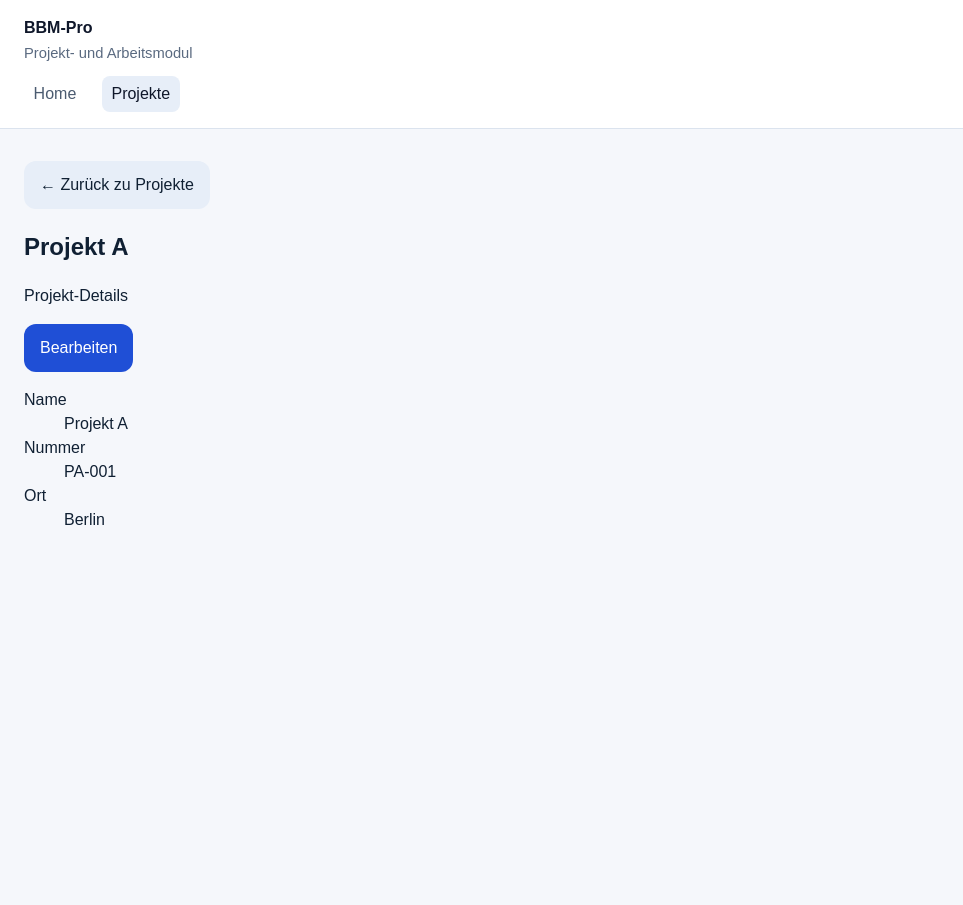
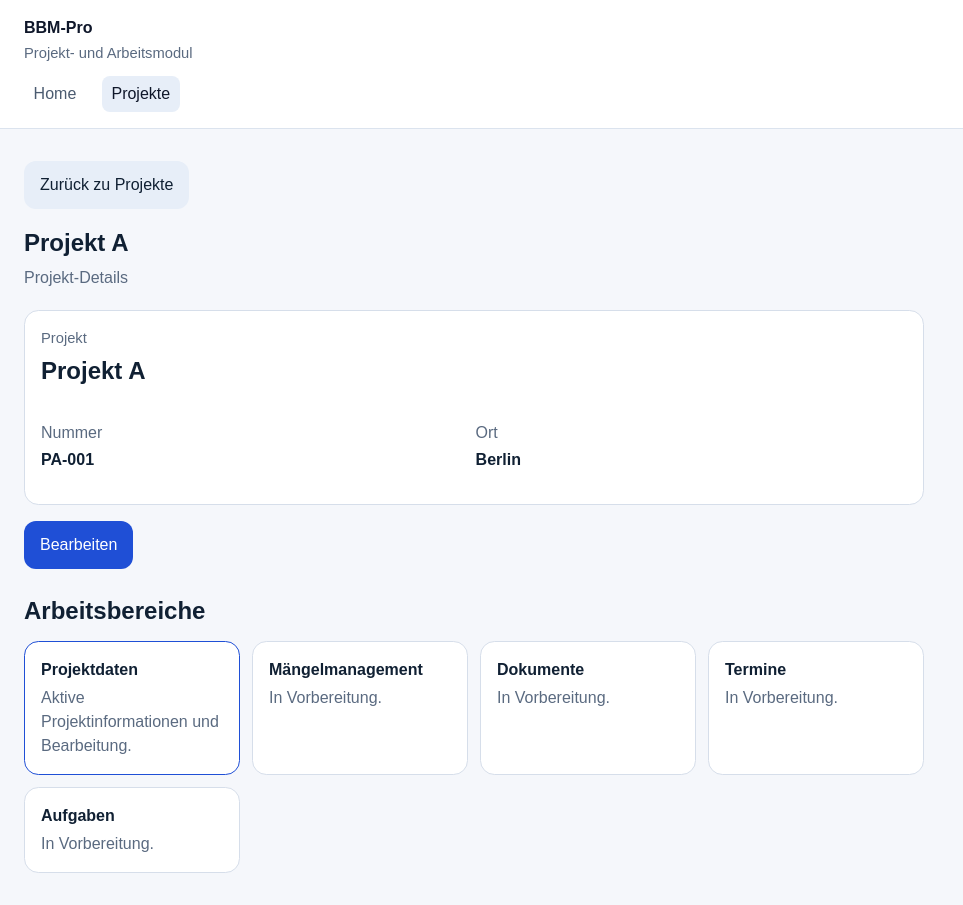
Before and after one commit to SteffenBandholt/BBM-Pro, a React (Vite) app: page /projects/1 in a window 1280 px wide. Shown: the whole page, without its empty margins (0-963 px from the left). Before the commit the page ends 800 px from the top, so only its background shows below. Built offline with nearby package versions, Linux system fonts and the light colour scheme.

Commit message:
Build project detail workspace

```diff
--- /dev/null
+++ b/src/modules/projects/components/ProjectSummaryCard.jsx
@@ -0,0 +1,20 @@
+export default function ProjectSummaryCard({ project }) {
+  return (
+    <section className="project-summary-card">
+      <div>
+        <span className="project-summary-card__label">Projekt</span>
+        <h2>{project.name || 'Projekt'}</h2>
+      </div>
+      <dl className="project-summary-card__details">
+        <div>
+          <dt>Nummer</dt>
+          <dd>{project.number || '-'}</dd>
+        </div>
+        <div>
+          <dt>Ort</dt>
+          <dd>{project.city || '-'}</dd>
+        </div>
+      </dl>
+    </section>
+  );
+}
--- /dev/null
+++ b/src/modules/projects/components/ProjectWorkspaceCard.jsx
@@ -0,0 +1,10 @@
+export default function ProjectWorkspaceCard({ title, description, active = false }) {
+  return (
+    <article
+      className={active ? 'project-workspace-card project-workspace-card--active' : 'project-workspace-card'}
+    >
+      <span className="project-workspace-card__title">{title}</span>
+      <span className="project-workspace-card__meta">{description}</span>
+    </article>
+  );
+}
--- /dev/null
+++ b/src/modules/projects/components/ProjectWorkspaceGrid.jsx
@@ -0,0 +1,19 @@
+import ProjectWorkspaceCard from './ProjectWorkspaceCard.jsx';
+
+export default function ProjectWorkspaceGrid({ workspaces }) {
+  return (
+    <section className="project-workspace-section">
+      <h2>Arbeitsbereiche</h2>
+      <div className="project-workspace-grid">
+        {workspaces.map((workspace) => (
+          <ProjectWorkspaceCard
+            key={workspace.id}
+            title={workspace.title}
+            description={workspace.description}
+            active={workspace.active}
+          />
+        ))}
+      </div>
+    </section>
+  );
+}
--- /dev/null
+++ b/src/modules/projects/data/projectWorkspaces.js
@@ -0,0 +1,32 @@
+export const projectWorkspaces = [
+  {
+    id: 'project-data',
+    title: 'Projektdaten',
+    description: 'Aktive Projektinformationen und Bearbeitung.',
+    active: true,
+  },
+  {
+    id: 'defects',
+    title: 'Mängelmanagement',
+    description: 'In Vorbereitung.',
+    active: false,
+  },
+  {
+    id: 'documents',
+    title: 'Dokumente',
+    description: 'In Vorbereitung.',
+    active: false,
+  },
+  {
+    id: 'appointments',
+    title: 'Termine',
+    description: 'In Vorbereitung.',
+    active: false,
+  },
+  {
+    id: 'tasks',
+    title: 'Aufgaben',
+    description: 'In Vorbereitung.',
+    active: false,
+  },
+];
--- a/src/pages/ProjectDetailPage.jsx
+++ b/src/pages/ProjectDetailPage.jsx
@@ -1,6 +1,9 @@
 import { useEffect, useState } from 'react';
 import { useNavigate, useParams } from 'react-router-dom';
 import ProjectForm from '../modules/projects/components/ProjectForm.jsx';
+import ProjectSummaryCard from '../modules/projects/components/ProjectSummaryCard.jsx';
+import ProjectWorkspaceGrid from '../modules/projects/components/ProjectWorkspaceGrid.jsx';
+import { projectWorkspaces } from '../modules/projects/data/projectWorkspaces.js';
 import { useProjects } from '../modules/projects/hooks/useProjects.js';
 
 export default function ProjectDetailPage() {
@@ -55,11 +58,20 @@ export default function ProjectDetailPage() {
   return (
     <section className="page-section">
       <button type="button" className="button button--secondary" onClick={handleBackClick}>
-        ← Zurück zu Projekte
+        Zurück zu Projekte
       </button>
-      <h1>{project.name || 'Projekt'}</h1>
-      <p>Projekt-Details</p>
+
+      <div className="project-detail-header">
+        <div>
+          <h1>{project.name || 'Projekt'}</h1>
+          <p>Projekt-Details</p>
+        </div>
+      </div>
+
       {localError ? <p className="form-error">{localError}</p> : null}
+
+      <ProjectSummaryCard project={project} />
+
       {isEditing ? (
         <ProjectForm
           initialValues={project}
@@ -68,26 +80,12 @@ export default function ProjectDetailPage() {
           submitLabel="Speichern"
         />
       ) : (
-        <>
-          <button type="button" className="button" onClick={handleStartEdit}>
-            Bearbeiten
-          </button>
-          <dl>
-            <div>
-              <dt>Name</dt>
-              <dd>{project.name || '-'}</dd>
-            </div>
-            <div>
-              <dt>Nummer</dt>
-              <dd>{project.number || '-'}</dd>
-            </div>
-            <div>
-              <dt>Ort</dt>
-              <dd>{project.city || '-'}</dd>
-            </div>
-          </dl>
-        </>
+        <button type="button" className="button" onClick={handleStartEdit}>
+          Bearbeiten
+        </button>
       )}
+
+      <ProjectWorkspaceGrid workspaces={projectWorkspaces} />
     </section>
   );
 }
--- a/src/styles/global.css
+++ b/src/styles/global.css
@@ -79,6 +79,19 @@ a {
   max-width: 900px;
 }
 
+.project-detail-header {
+  margin: 1rem 0 1.25rem;
+}
+
+.project-detail-header h1 {
+  margin: 0 0 0.35rem;
+}
+
+.project-detail-header p {
+  margin: 0;
+  color: #5a6a80;
+}
+
 .page-header {
   display: flex;
   align-items: center;
@@ -139,6 +152,75 @@ a {
 
 .project-card--static {
   cursor: default;
+}
+
+.project-summary-card,
+.project-workspace-card {
+  border: 1px solid #d6deea;
+  border-radius: 0.9rem;
+  background: #ffffff;
+  padding: 1rem;
+}
+
+.project-summary-card {
+  display: grid;
+  gap: 1rem;
+  margin-bottom: 1rem;
+}
+
+.project-summary-card__label {
+  display: block;
+  color: #5a6a80;
+  font-size: 0.92rem;
+  margin-bottom: 0.2rem;
+}
+
+.project-summary-card h2 {
+  margin: 0;
+}
+
+.project-summary-card__details,
+.project-summary-card__details div {
+  display: grid;
+  gap: 0.2rem;
+}
+
+.project-summary-card__details {
+  grid-template-columns: repeat(auto-fit, minmax(140px, 1fr));
+}
+
+.project-summary-card__details dt,
+.project-workspace-card__meta {
+  color: #5a6a80;
+}
+
+.project-summary-card__details dd {
+  margin: 0;
+  font-weight: 700;
+}
+
+.project-workspace-section {
+  margin-top: 1.5rem;
+}
+
+.project-workspace-section h2 {
+  margin: 0 0 0.75rem;
+}
+
+.project-workspace-grid {
+  display: grid;
+  grid-template-columns: repeat(auto-fit, minmax(180px, 1fr));
+  gap: 0.75rem;
+}
+
+.project-workspace-card--active {
+  border-color: #1f4fd6;
+}
+
+.project-workspace-card__title {
+  display: block;
+  font-weight: 700;
+  margin-bottom: 0.25rem;
 }
 
 .button {
```
